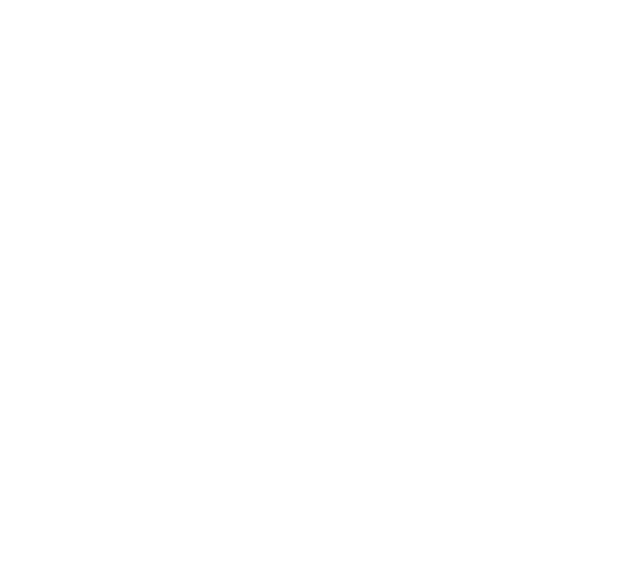
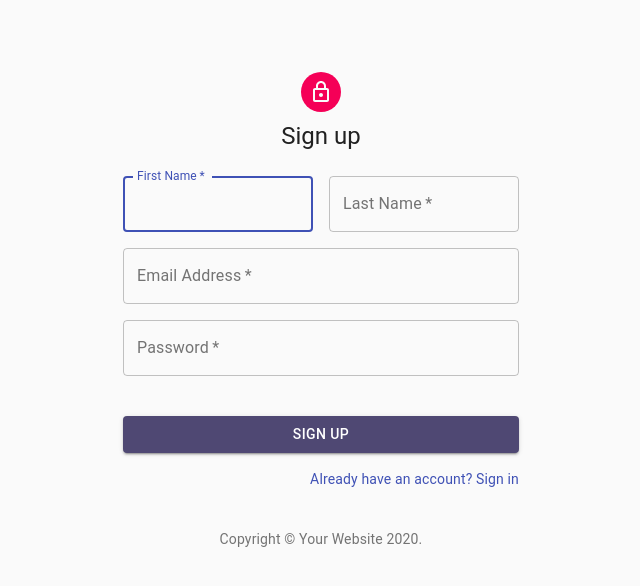
Before and after one commit to TeamUndefined-CS1-Build/CS-Build-Week-1-fe, a React (Create React App) app: page /signup in a window 1280 px wide. Shown: the top 586 px of the page, without its empty margins (319-959 px from the left). Built offline with nearby package versions, Linux system fonts and the light colour scheme.

Commit message:
creates signup form, links back to login

```diff
--- a/src/App.js
+++ b/src/App.js
@@ -4,11 +4,13 @@
 import Login from './components/Login';
 import PrivateRoute from './utils/privateRoute';
 import Home from './components/Home';
+import SignUp from './components/SignUp';
 
 function App() {
   return (
     <div className="App">
       <Route exact path='/login' component={Login}></Route>
+      <Route exact path='/signup' component={SignUp}></Route>
       <PrivateRoute exact path='/home' component={Home}></PrivateRoute>
     </div>
   );
--- a/src/components/Login.js
+++ b/src/components/Login.js
@@ -61,7 +61,7 @@
     margin: theme.spacing(3, 0, 2),
     background: '#4f4873',
     "&:hover": {
-      background:'#db39b6'
+      background:'#4f4873'
     }
   },
 }));
@@ -144,7 +144,7 @@
             </Button>
             <Grid container>
               <Grid item>
-                <Link href="#" variant="body2">
+                <Link href="/signup" variant="body2">
                   {"Don't have an account? Sign Up"}
                 </Link>
               </Grid>
--- /dev/null
+++ b/src/components/SignUp.js
@@ -0,0 +1,141 @@
+import React from 'react';
+import Avatar from '@material-ui/core/Avatar';
+import Button from '@material-ui/core/Button';
+import CssBaseline from '@material-ui/core/CssBaseline';
+import TextField from '@material-ui/core/TextField';
+import FormControlLabel from '@material-ui/core/FormControlLabel';
+import Checkbox from '@material-ui/core/Checkbox';
+import Link from '@material-ui/core/Link';
+import Grid from '@material-ui/core/Grid';
+import Box from '@material-ui/core/Box';
+import LockOutlinedIcon from '@material-ui/icons/LockOutlined';
+import Typography from '@material-ui/core/Typography';
+import { makeStyles } from '@material-ui/core/styles';
+import Container from '@material-ui/core/Container';
+
+function Copyright() {
+  return (
+    <Typography variant="body2" color="textSecondary" align="center">
+      {'Copyright © '}
+      <Link color="inherit" href="https://material-ui.com/">
+        Your Website
+      </Link>{' '}
+      {new Date().getFullYear()}
+      {'.'}
+    </Typography>
+  );
+}
+
+const useStyles = makeStyles(theme => ({
+  paper: {
+    marginTop: theme.spacing(8),
+    display: 'flex',
+    flexDirection: 'column',
+    alignItems: 'center',
+  },
+  avatar: {
+    margin: theme.spacing(1),
+    backgroundColor: theme.palette.secondary.main,
+  },
+  form: {
+    width: '100%', // Fix IE 11 issue.
+    marginTop: theme.spacing(3),
+  },
+  submit: {
+    margin: theme.spacing(3, 0, 2),
+    background: '#4f4873'
+  },
+}));
+
+export default function SignUp(props) {
+  const classes = useStyles();
+
+  return (
+    <Container component="main" maxWidth="xs">
+      <CssBaseline />
+      <div className={classes.paper}>
+        <Avatar className={classes.avatar}>
+          <LockOutlinedIcon />
+        </Avatar>
+        <Typography component="h1" variant="h5">
+          Sign up
+        </Typography>
+        <form className={classes.form} noValidate>
+          <Grid container spacing={2}>
+            <Grid item xs={12} sm={6}>
+              <TextField
+                autoComplete="fname"
+                name="firstName"
+                variant="outlined"
+                required
+                fullWidth
+                id="firstName"
+                label="First Name"
+                autoFocus
+              />
+            </Grid>
+            <Grid item xs={12} sm={6}>
+              <TextField
+                variant="outlined"
+                required
+                fullWidth
+                id="lastName"
+                label="Last Name"
+                name="lastName"
+                autoComplete="lname"
+              />
+            </Grid>
+            <Grid item xs={12}>
+              <TextField
+                variant="outlined"
+                required
+                fullWidth
+                id="email"
+                label="Email Address"
+                name="email"
+                autoComplete="email"
+              />
+            </Grid>
+            <Grid item xs={12}>
+              <TextField
+                variant="outlined"
+                required
+                fullWidth
+                name="password"
+                label="Password"
+                type="password"
+                id="password"
+                autoComplete="current-password"
+              />
+            </Grid>
+            <Grid item xs={12}>
+              {/* <FormControlLabel
+                control={<Checkbox value="allowExtraEmails" color="primary" />}
+                label="I want to receive inspiration, marketing promotions and updates via email."
+              /> */}
+            </Grid>
+          </Grid>
+          <Button
+            type="submit"
+            fullWidth
+            variant="contained"
+            color="primary"
+            className={classes.submit}
+          >
+            Sign Up
+          </Button>
+          <Grid container justify="flex-end">
+            <Grid item>
+              <Link href="/login" variant="body2">
+                Already have an account? Sign in
+              </Link>
+            </Grid>
+          </Grid>
+        </form>
+      </div>
+      <Box mt={5}>
+        <Copyright />
+      </Box>
+    </Container>
+  );
+}
```
